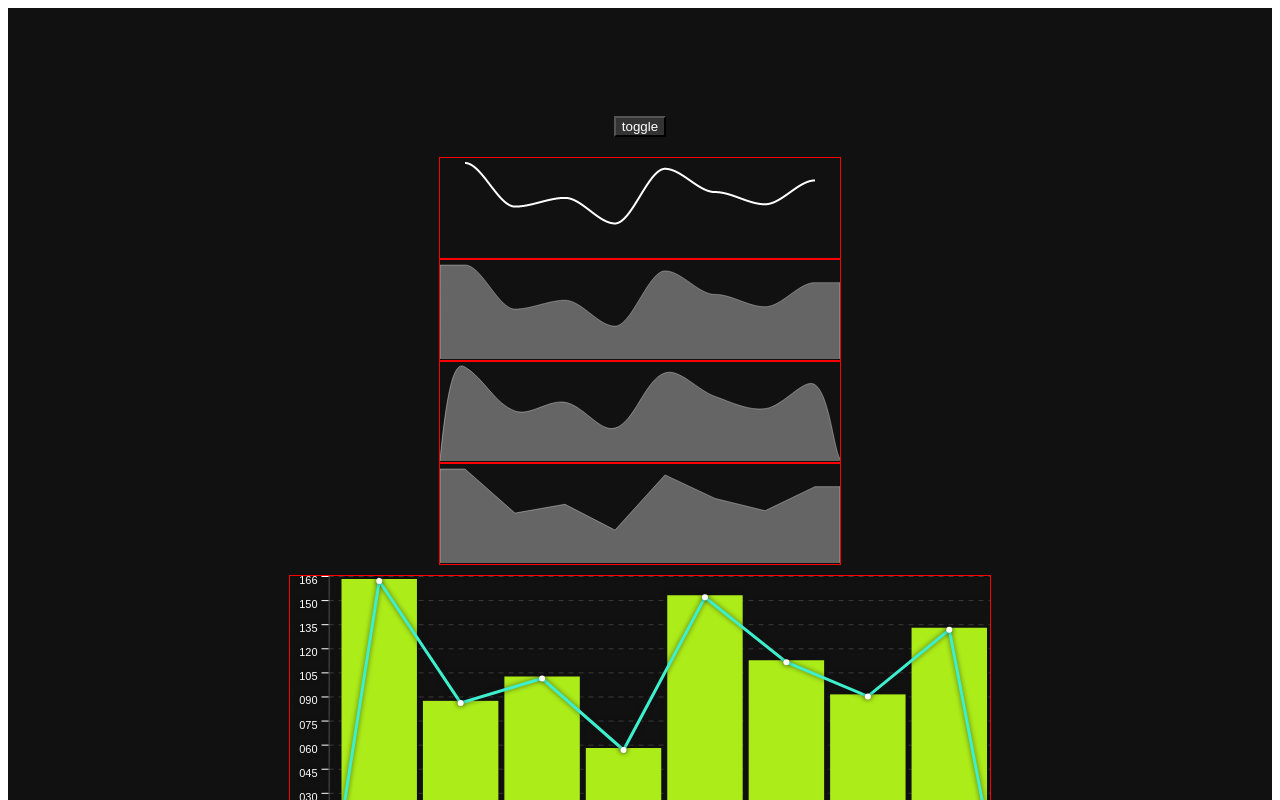
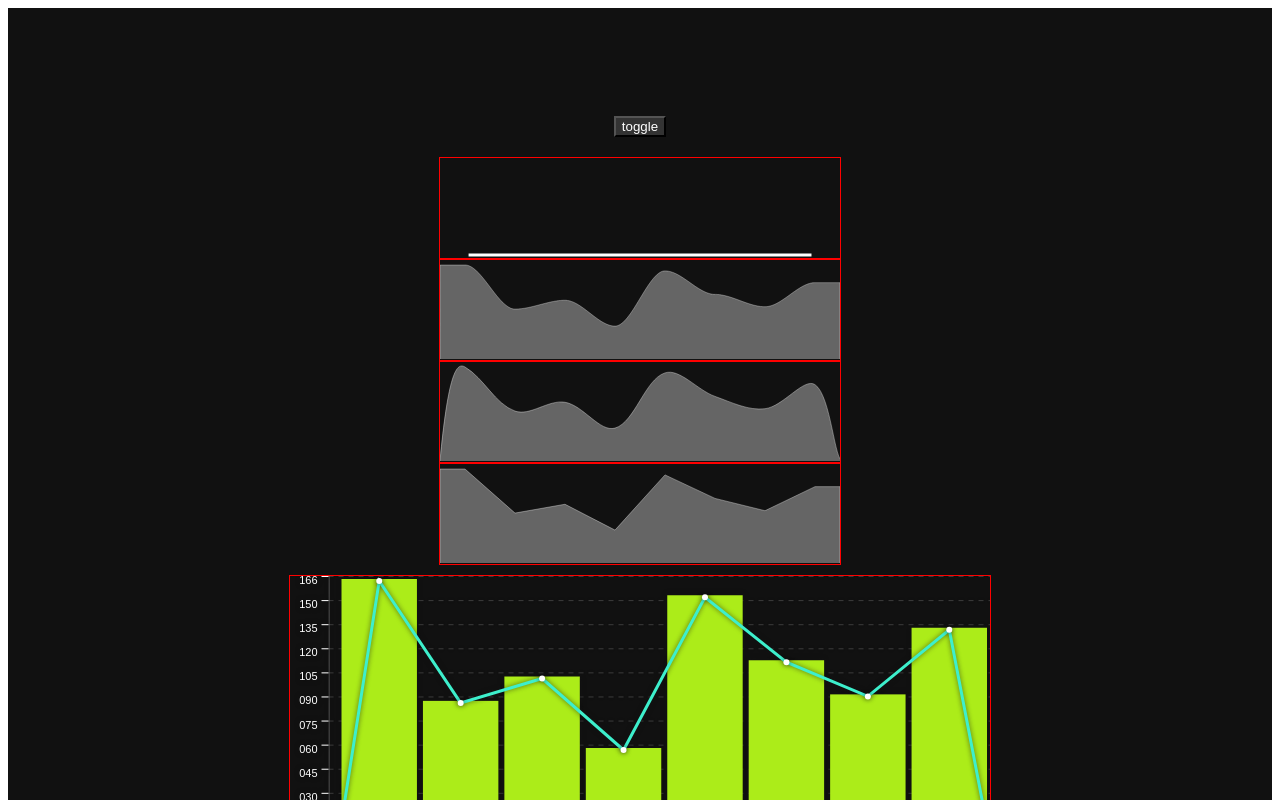
Before and after one commit to Guilherme-j10/SMicroChart, a React (Vite) app: page / in a window 1280 px wide. Shown: the top 800 px of the page. Built offline with nearby package versions, Linux system fonts and the light colour scheme; the HTML template or start-up script is replaced by a standard one.

Commit message:
chore: min_height prop

```diff
--- a/package.json
+++ b/package.json
@@ -2,7 +2,7 @@
   "name": "smicrochart",
   "author": "Guilherme-j10",
   "license": "MIT",
-  "version": "1.1.10",
+  "version": "1.2.0",
   "type": "module",
   "main": "dist/react-smicrochart.umd.js",
   "module": "dist/react-smicrochart.es.js",
--- a/src/App.tsx
+++ b/src/App.tsx
@@ -41,14 +41,14 @@ function App() {
             hermit_enable: true,
             enable_data_dots: false,
             smooth: true,
-            stroke_line_settings: {
-              fill: false,
-              width: 2,
-            },
+            // stroke_line_settings: {
+            //   fill: false,
+            //   width: 10,
+            // },
             series: [
               {
                 color: '#ffffff',
-                data: [160, 85, 100, 56, 150, 110, 89, 130],
+                data: [0,0,0,0,0,0,0],
                 data_label: 'teste',
                 data_type: 'line'
               }
--- a/src/Dtos/index.ts
+++ b/src/Dtos/index.ts
@@ -1,6 +1,7 @@
 export type BasicDataSet = {
   data_label: string,
   color: string,
+  min_height?: number,
   data_type?: string,
   data: number[]
 }
--- a/src/index.tsx
+++ b/src/index.tsx
@@ -338,7 +338,7 @@ export const SMicroChart: React.FC<PropsType> = ({
 
             const current_column = get_columns[z];
             const is_null = this.is_dataset_null(current_column.data);
-            const chart_height_column = interpolation(current_column.data[x], [0, is_null ? 1 : max_height], [2, this.enable_height - (padding_space / 2)]);
+            const chart_height_column = interpolation(current_column.data[x], [0, is_null ? current_column?.min_height || 1 : max_height], [2, this.enable_height - (padding_space / 2)]);
 
             if (enable_stroke_bars) {
 
@@ -394,7 +394,8 @@ export const SMicroChart: React.FC<PropsType> = ({
 
           for (let y = 0; y < get_lines[i].data.length; y++) {
 
-            const chart_height_column = interpolation(get_lines[i].data[y], [0, max_height], [0, this.enable_height - 5]);
+            const is_null = this.is_dataset_null(get_lines[i].data);
+            const chart_height_column = interpolation(get_lines[i].data[y], [0, is_null ? get_lines[i]?.min_height || 1 : max_height], [0, this.enable_height - 5]);
             const calc_y = Math.abs(chart_height_column - this.enable_height);
 
             const pinter_x = calc_spikes_pos * y;
```
